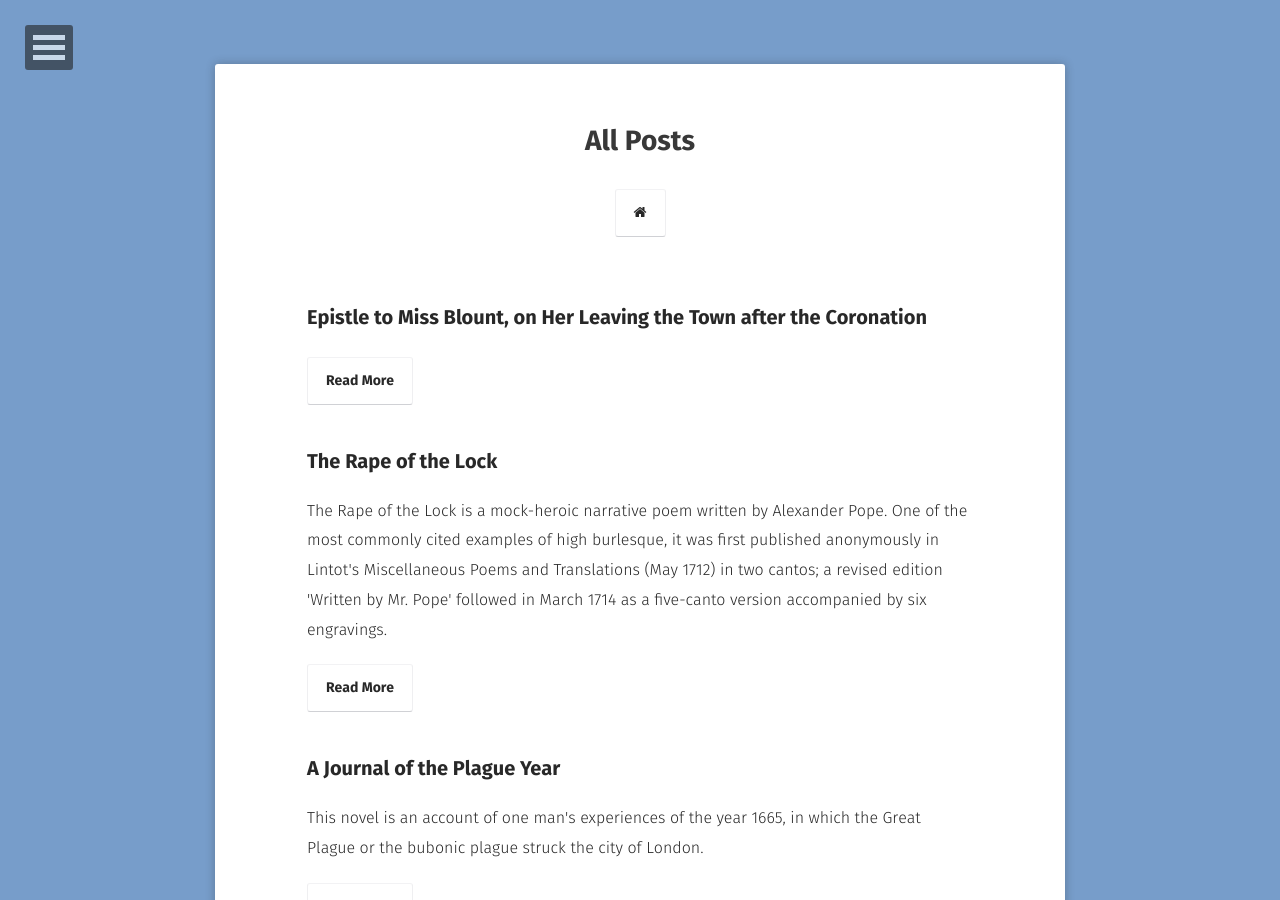
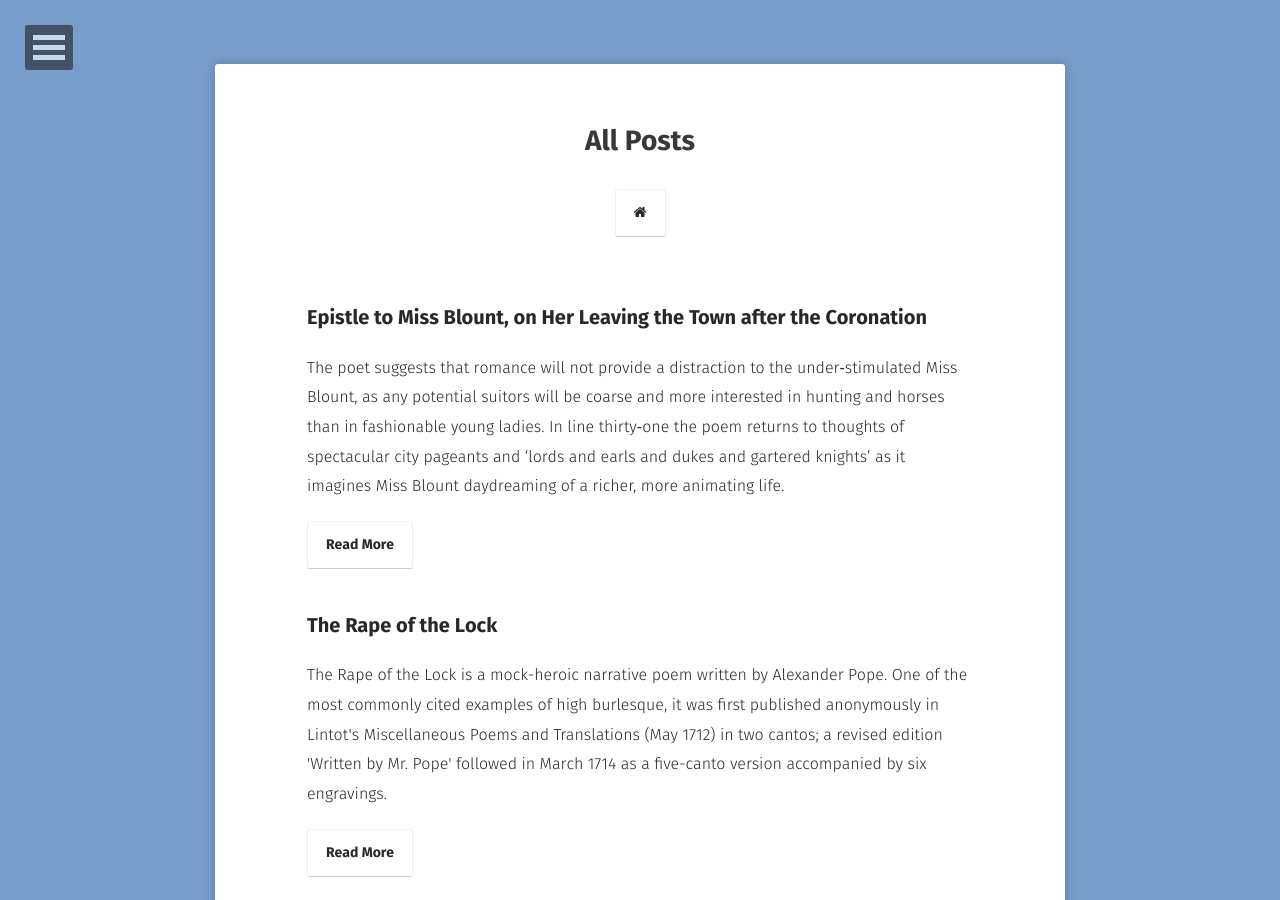
Before and after one commit to EthenStrine/site, a Jekyll site: the page built from posts/index.md, in a window 1280 px wide and 900 px high. Built offline with Jekyll 4.4.1, drawn with Linux system fonts in a browser that asks for light colours; some web fonts are replaced.

Commit message:
Update 2019-02-07-popesepistle.md

```diff
--- a/_posts/2019-02-07-popesepistle.md
+++ b/_posts/2019-02-07-popesepistle.md
@@ -2,7 +2,9 @@
 layout: post
 title:  "Epistle to Miss Blount, on Her Leaving the Town after the Coronation"
 date:   2019-02-05
-excerpt: ""
+excerpt: "The poet suggests that romance will not provide a distraction to the under‑stimulated Miss Blount, as any potential suitors will be coarse and more interested in hunting and horses than in fashionable young ladies. In line thirty‑one the poem returns to thoughts of spectacular city pageants and ‘lords and earls and dukes and gartered knights’ as it imagines Miss Blount daydreaming of a richer, more animating life.
+"
+feature: https://pbs.twimg.com/media/Dq_hvmVWkAASzeH.jpg
 tag:
 - English
 - Notes
```
